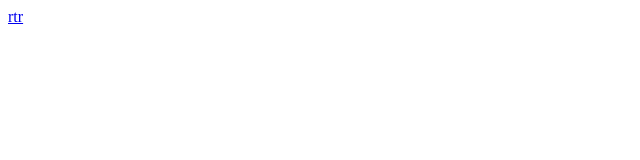
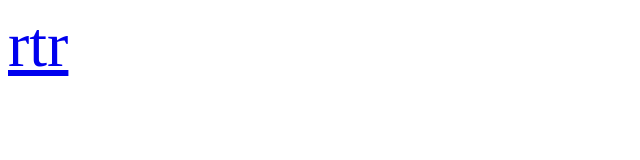
Before and after one commit to g-roch/devel, a plain HTML site: page index.html in a window 1280 px wide. Shown: the whole page, without its empty margins (0-640 px from the left). Drawn offline with Linux system fonts and the light colour scheme.

Commit message:
Augmenter taille text

```diff
--- a/index.html
+++ b/index.html
@@ -1,4 +1,11 @@
 <html>
+  <head>
+    <style>
+      html {
+        font-size: 400%;
+      }
+    </style>
+  </head>
   <body>
     <a href="uzhost:192.168.0.1">rtr</a>
   </body>
```
